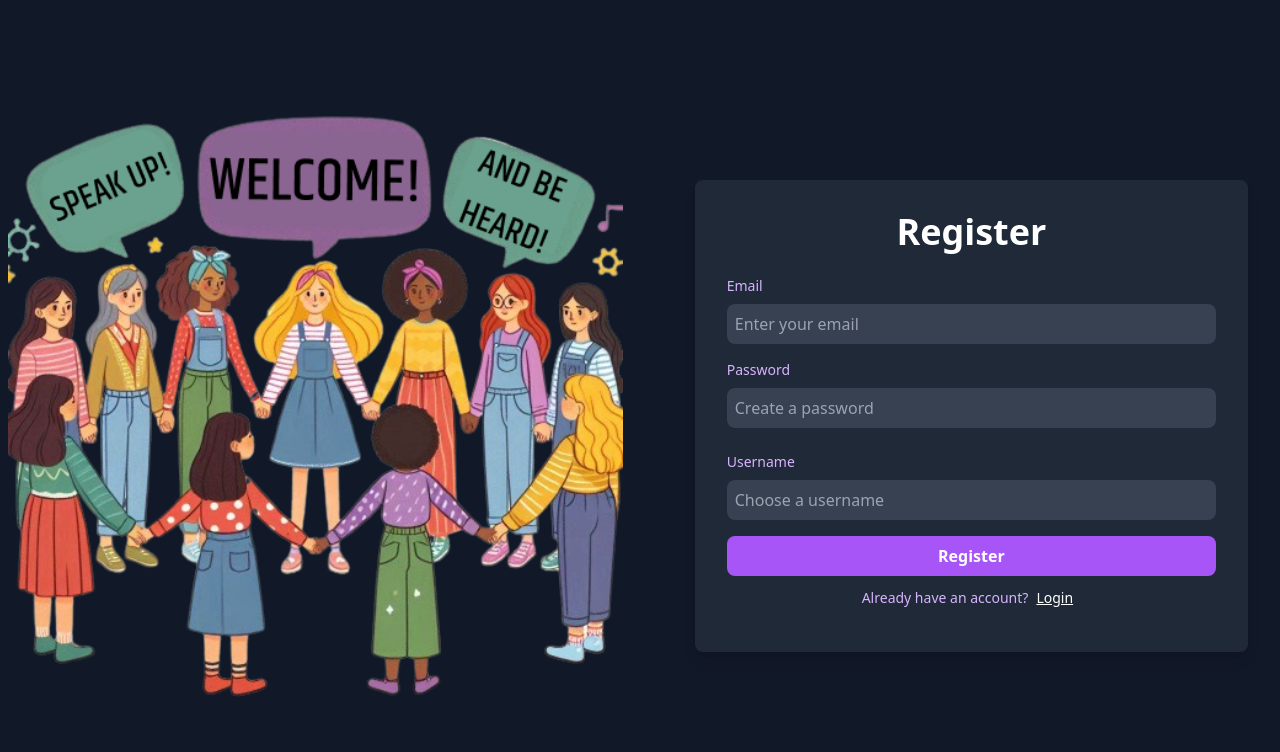
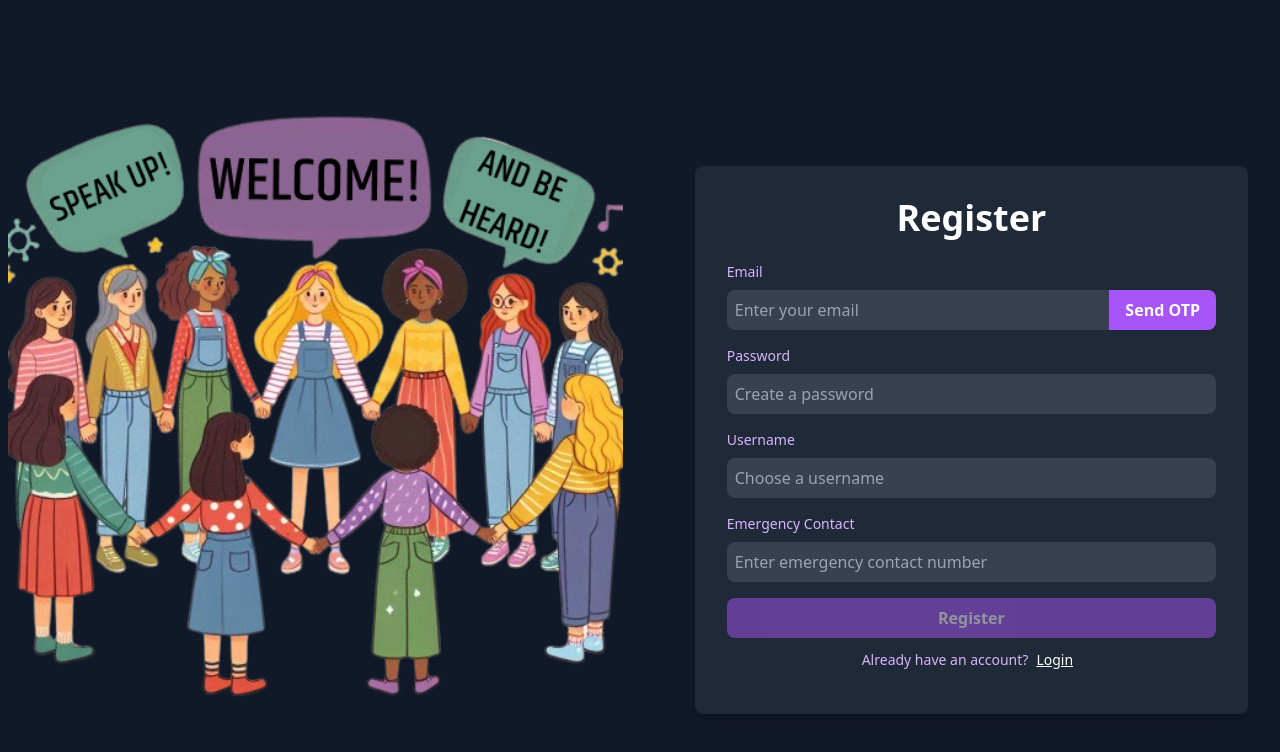
Before and after one commit to Rashid-123/Nari, a React (Vite) app in the folder client/: page /register in a window 1280 px wide. Shown: the top 752 px of the page. Built offline with nearby package versions, Linux system fonts and the light colour scheme; no server answers.

Commit message:
otp varification

```diff
--- a/client/src/components/auth/RegisterForm.jsx
+++ b/client/src/components/auth/RegisterForm.jsx
@@ -1,7 +1,134 @@
+// import { useState } from "react";
+// import { useNavigate } from "react-router-dom";
+// import { useAuth } from "../../store/auth";
+// import BottomWarning from "./BottomWarning";
+// const backendUrl = import.meta.env.VITE_BACKEND_URL;
+
+// function RegisterForm() {
+//   const [formData, setFormData] = useState({
+//     email: "",
+//     password: "",
+//     userName: "",
+//   });
+
+//   const navigate = useNavigate();
+//   const { storeTokenInLS } = useAuth();
+
+//   const handleChange = (e) => {
+//     const { name, value } = e.target;
+//     setFormData({ ...formData, [name]: value });
+//   };
+
+//   const handleSubmit = async (e) => {
+//     e.preventDefault();
+//     console.log("Form Data Submitted:", formData);
+
+//     try {
+//       const response = await fetch(`${backendUrl}/api/auth/register`, {
+//         method: "POST",
+//         headers: {
+//           "Content-Type": "application/json",
+//         },
+//         body: JSON.stringify(formData),
+//       });
+//       console.log(response);
+
+//       if (response.ok) {
+//         const res_data = await response.json();
+//         console.log("response from server : ", res_data);
+
+//         storeTokenInLS(res_data.token);
+//         // localStorage.setItem('token', res_data.token);
+
+//         setFormData({
+//           email: "",
+//           password: "",
+//           userName: "",
+//         });
+
+//         navigate("/");
+//       }
+
+//       // const data = await response.json();
+//       console.log("Registration successful:", response);
+//     } catch (error) {
+//       console.error("Error registering:", error);
+//     }
+//   };
+
+//   return (
+//     <div className="bg-gray-800 p-8 mt-60 sm:mt-100 lg:mt-8  rounded-lg shadow-lg w-full max-w-2xl -z-0">
+//       <h2 className="text-4xl font-extrabold text-white mb-6 text-center">
+//         Register
+//       </h2>
+
+//       <form onSubmit={handleSubmit}>
+//         <div className="mb-4">
+//           <label className="block text-sm font-medium text-purple-300 mb-2">
+//             Email
+//           </label>
+//           <input
+//             type="email"
+//             name="email"
+//             value={formData.email}
+//             onChange={handleChange}
+//             className="w-full p-2 bg-gray-700 text-white rounded-lg focus:outline-none focus:ring-2 focus:ring-purple-400"
+//             placeholder="Enter your email"
+//             required
+//           />
+//         </div>
+//         <div className="mb-6">
+//           <label className="block text-sm font-medium text-purple-300 mb-2">
+//             Password
+//           </label>
+//           <input
+//             type="password"
+//             name="password"
+//             value={formData.password}
+//             onChange={handleChange}
+//             className="w-full p-2 bg-gray-700 text-white rounded-lg focus:outline-none focus:ring-2 focus:ring-purple-400"
+//             placeholder="Create a password"
+//             required
+//           />
+//         </div>
+//         <div className="mb-4">
+//           <label className="block text-sm font-medium text-purple-300 mb-2">
+//             Username
+//           </label>
+//           <input
+//             type="text"
+//             name="userName"
+//             value={formData.userName}
+//             onChange={handleChange}
+//             className="w-full p-2 bg-gray-700 text-white rounded-lg focus:outline-none focus:ring-2 focus:ring-purple-400"
+//             placeholder="Choose a username"
+//             required
+//           />
+//         </div>
+//         <button
+//           type="submit"
+//           className="w-full bg-purple-500 text-white py-2 rounded-lg font-bold hover:bg-purple-600 focus:outline-none focus:ring-4 focus:ring-purple-400"
+//         >
+//           Register
+//         </button>
+
+//         <BottomWarning
+//           to={"/login"}
+//           label={"Already have an account?"}
+//           ButtonText={"Login"}
+//         />
+//       </form>
+//     </div>
+//   );
+// }
+
+// export default RegisterForm;
+
 import { useState } from "react";
 import { useNavigate } from "react-router-dom";
 import { useAuth } from "../../store/auth";
 import BottomWarning from "./BottomWarning";
+
 const backendUrl = import.meta.env.VITE_BACKEND_URL;
 
 function RegisterForm() {
@@ -9,7 +136,14 @@ function RegisterForm() {
     email: "",
     password: "",
     userName: "",
+    emergency_contact: "",
   });
+
+  const [otp, setOtp] = useState(""); // OTP input state
+  const [otpSent, setOtpSent] = useState(false); // To track if OTP is sent
+  const [otpVerified, setOtpVerified] = useState(false); // To track OTP verification
+  const [loading, setLoading] = useState(false); // Loading state for OTP request
+  const [error, setError] = useState(""); // Error state for OTP
 
   const navigate = useNavigate();
   const { storeTokenInLS } = useAuth();
@@ -19,65 +153,152 @@ function RegisterForm() {
     setFormData({ ...formData, [name]: value });
   };
 
+  const handleSendOtp = async () => {
+    if (!formData.email) {
+      setError("Please enter your email first.");
+      return;
+    }
+    setLoading(true);
+    setError("");
+    try {
+      const response = await fetch(`${backendUrl}/api/auth/send-otp`, {
+        method: "POST",
+        headers: { "Content-Type": "application/json" },
+        body: JSON.stringify({ email: formData.email }),
+      });
+
+      const resData = await response.json();
+      if (response.ok) {
+        setOtpSent(true);
+      } else {
+        setError(resData.message || "Failed to send OTP.");
+      }
+    } catch (error) {
+      setError("Error sending OTP.", error);
+    }
+    setLoading(false);
+  };
+
+  const handleVerifyOtp = async () => {
+    setError("");
+    try {
+      const response = await fetch(`${backendUrl}/api/auth/verify-otp`, {
+        method: "POST",
+        headers: { "Content-Type": "application/json" },
+        body: JSON.stringify({ email: formData.email, otp }),
+      });
+
+      const resData = await response.json();
+      if (response.ok) {
+        setOtpVerified(true);
+      } else {
+        setError(resData.message || "Invalid OTP.");
+      }
+    } catch (error) {
+      setError("Error verifying OTP.", error);
+    }
+  };
+
   const handleSubmit = async (e) => {
     e.preventDefault();
-    console.log("Form Data Submitted:", formData);
-
+    if (!otpVerified) {
+      setError("Please verify your OTP before registration.");
+      return;
+    }
     try {
       const response = await fetch(`${backendUrl}/api/auth/register`, {
         method: "POST",
-        headers: {
-          "Content-Type": "application/json",
-        },
+        headers: { "Content-Type": "application/json" },
         body: JSON.stringify(formData),
       });
-      console.log(response);
 
       if (response.ok) {
-        const res_data = await response.json();
-        console.log("response from server : ", res_data);
-
-        storeTokenInLS(res_data.token);
-        // localStorage.setItem('token', res_data.token);
+        const resData = await response.json();
+        storeTokenInLS(resData.token);
 
         setFormData({
           email: "",
           password: "",
           userName: "",
+          emergency_contact: "",
         });
 
         navigate("/");
+      } else {
+        setError("Registration failed.");
       }
-
-      // const data = await response.json();
-      console.log("Registration successful:", response);
     } catch (error) {
-      console.error("Error registering:", error);
+      setError("Error registering user.", error);
     }
   };
 
   return (
-    <div className="bg-gray-800 p-8 mt-60 sm:mt-100 lg:mt-8  rounded-lg shadow-lg w-full max-w-2xl -z-0">
+    <div className="bg-gray-800 p-8 mt-20 rounded-lg shadow-lg w-full max-w-2xl">
       <h2 className="text-4xl font-extrabold text-white mb-6 text-center">
         Register
       </h2>
+
+      {error && <p className="text-red-500 text-center">{error}</p>}
 
       <form onSubmit={handleSubmit}>
         <div className="mb-4">
           <label className="block text-sm font-medium text-purple-300 mb-2">
             Email
           </label>
+          <div className="flex">
             <input
               type="email"
               name="email"
               value={formData.email}
               onChange={handleChange}
-            className="w-full p-2 bg-gray-700 text-white rounded-lg focus:outline-none focus:ring-2 focus:ring-purple-400"
+              className="flex-1 p-2 bg-gray-700 text-white rounded-l-lg focus:outline-none focus:ring-2 focus:ring-purple-400"
               placeholder="Enter your email"
               required
+              disabled={otpSent}
             />
+            <button
+              type="button"
+              onClick={handleSendOtp}
+              className={`px-4 bg-purple-500 text-white font-bold rounded-r-lg ${
+                loading ? "opacity-50" : ""
+              }`}
+              disabled={loading || otpSent}
+            >
+              {loading ? "Sending..." : "Send OTP"}
+            </button>
           </div>
-        <div className="mb-6">
+        </div>
+
+        {otpSent && !otpVerified && (
+          <div className="mb-4">
+            <label className="block text-sm font-medium text-purple-300 mb-2">
+              Enter OTP
+            </label>
+            <div className="flex">
+              <input
+                type="text"
+                value={otp}
+                onChange={(e) => setOtp(e.target.value)}
+                className="flex-1 p-2 bg-gray-700 text-white rounded-l-lg focus:outline-none focus:ring-2 focus:ring-purple-400"
+                placeholder="Enter OTP"
+                required
+              />
+              <button
+                type="button"
+                onClick={handleVerifyOtp}
+                className="px-4 bg-green-500 text-white font-bold rounded-r-lg"
+              >
+                Confirm OTP
+              </button>
+            </div>
+          </div>
+        )}
+
+        {otpVerified && (
+          <p className="text-green-500 text-center">OTP Verified ✔</p>
+        )}
+
+        <div className="mb-4">
           <label className="block text-sm font-medium text-purple-300 mb-2">
             Password
           </label>
@@ -91,6 +312,7 @@ function RegisterForm() {
             required
           />
         </div>
+
         <div className="mb-4">
           <label className="block text-sm font-medium text-purple-300 mb-2">
             Username
@@ -105,9 +327,30 @@ function RegisterForm() {
             required
           />
         </div>
+
+        <div className="mb-4">
+          <label className="block text-sm font-medium text-purple-300 mb-2">
+            Emergency Contact
+          </label>
+          <input
+            type="text"
+            name="emergency_contact"
+            value={formData.emergency_contact}
+            onChange={handleChange}
+            className="w-full p-2 bg-gray-700 text-white rounded-lg focus:outline-none focus:ring-2 focus:ring-purple-400"
+            placeholder="Enter emergency contact number"
+            required
+          />
+        </div>
+
         <button
           type="submit"
-          className="w-full bg-purple-500 text-white py-2 rounded-lg font-bold hover:bg-purple-600 focus:outline-none focus:ring-4 focus:ring-purple-400"
+          className={`w-full bg-purple-500 text-white py-2 rounded-lg font-bold ${
+            !otpVerified
+              ? "opacity-50 cursor-not-allowed"
+              : "hover:bg-purple-600"
+          }`}
+          disabled={!otpVerified}
         >
           Register
         </button>
--- a/client/src/pages/IncidentForm.jsx
+++ b/client/src/pages/IncidentForm.jsx
@@ -12,8 +12,8 @@ import markerShadowPng from "leaflet/dist/images/marker-shadow.png";
 const customMarker = new L.Icon({
   iconUrl: markerIconPng,
   shadowUrl: markerShadowPng,
-  iconSize: [25, 41], // Default size of Leaflet markers
-  iconAnchor: [12, 41], // Positioning of the icon
+  iconSize: [25, 41],
+  iconAnchor: [12, 41],
   popupAnchor: [1, -34],
   shadowSize: [41, 41],
 });
```
Also changed, not shown: 1 other file (tests, documents, lock files or other folders). Lines whose indentation alone changed are shown as unchanged.
